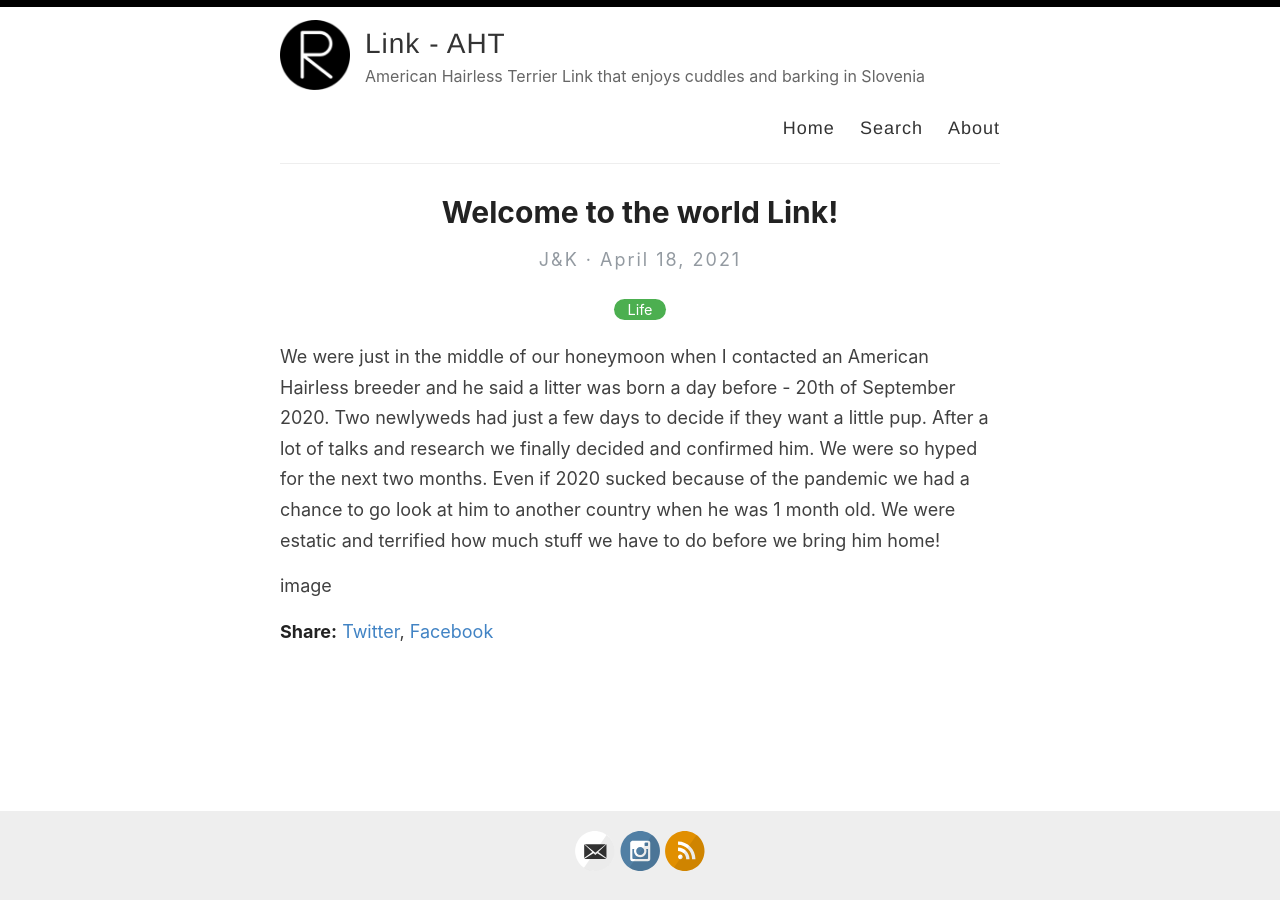
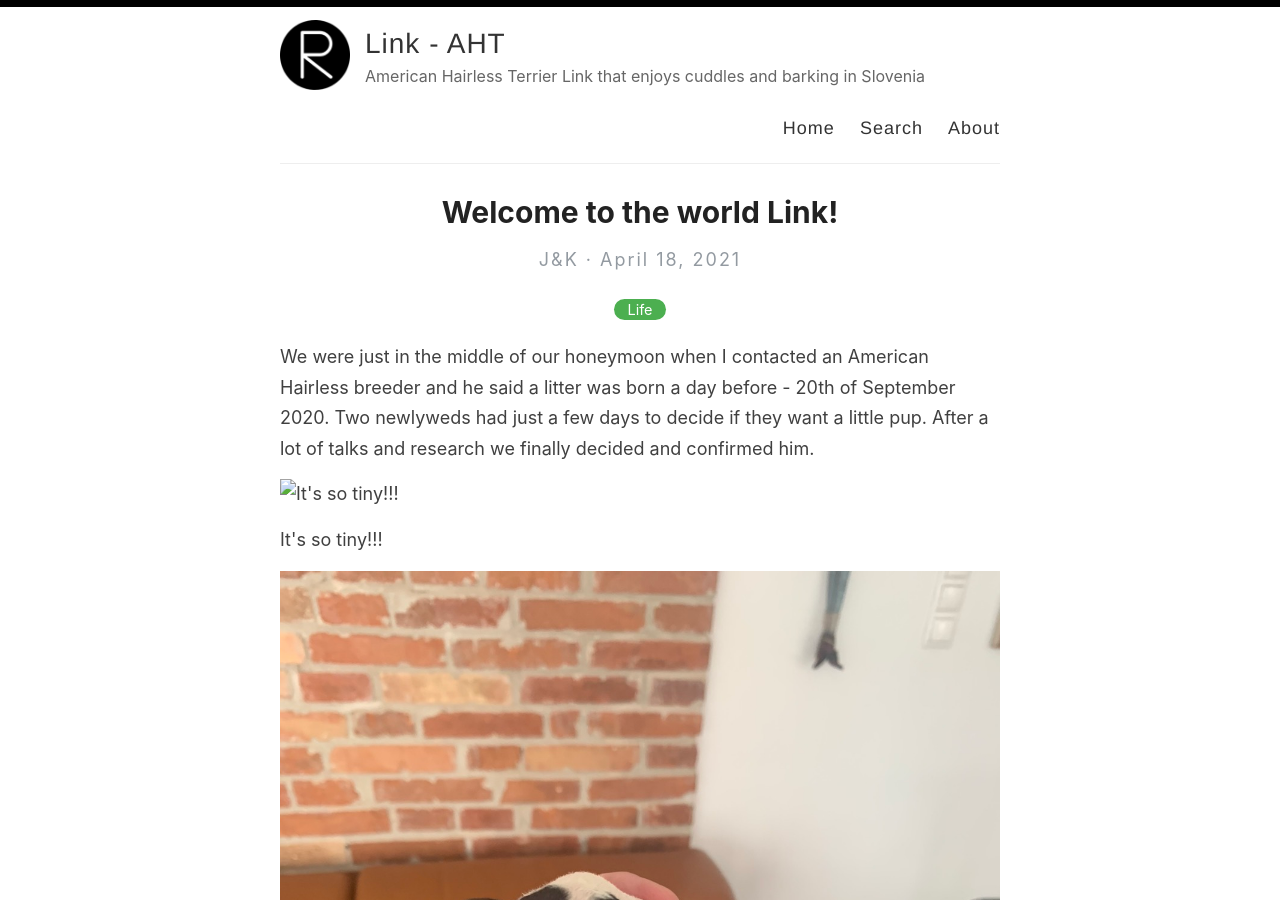
Before and after one commit to th0r88/link, a Jekyll site: the page built from _posts/2021-4-18-welcome-to-the-world-link.md, in a window 1280 px wide and 900 px high. Built offline with Jekyll 4.4.1, drawn with Linux system fonts in a browser that asks for light colours; part of the change alters nothing that is shown; some of the changed text lies outside the part shown.

Commit message:
Update 2021-4-18-welcome-to-the-world-link.md

```diff
--- a/_posts/2021-4-18-welcome-to-the-world-link.md
+++ b/_posts/2021-4-18-welcome-to-the-world-link.md
@@ -4,6 +4,18 @@ title: Welcome to the world Link!
 categories: Life
 ---
 
-We were just in the middle of our honeymoon when I contacted an American Hairless breeder and he said a litter was born a day before - 20th of September 2020. Two newlyweds had just a few days to decide if they want a little pup. After a lot of talks and research we finally decided and confirmed him. We were so hyped for the next two months. Even if 2020 sucked because of the pandemic we had a chance to go look at him to another country when he was 1 month old. We were estatic and terrified how much stuff we have to do before we bring him home!
+We were just in the middle of our honeymoon when I contacted an American Hairless breeder and he said a litter was born a day before - 20th of September 2020. Two newlyweds had just a few days to decide if they want a little pup. After a lot of talks and research we finally decided and confirmed him.
 
-image
+{% include image.html img="https://github.com/th0r88/link/blob/master/images/september/IMG_1163.JPG" title="It's so tiny!!!" caption="It's so tiny!!!" %}
+
+![Barely 3 days old](https://github.com/th0r88/link/blob/master/images/september/IMG_1164.JPG "Barely 3 days old")
+
+![Pups are born with hair](https://github.com/th0r88/link/blob/master/images/september/IMG_1165.JPG "Pups are born with hair")
+
+We were so hyped for the next two months. Even if 2020 sucked because of the pandemic we had a chance to go look at him to another country when he was 1 month old. We were estatic and terrified how much stuff we have to do before we bring him home!
+
+![Derp from the start](https://github.com/th0r88/link/blob/master/images/october/IMG_1250.jpg "Derp from the start")
+
+![So happy!](https://github.com/th0r88/link/blob/master/images/october/IMG_1251.jpg "So happy!")
+
+![Hu dis man?](https://github.com/th0r88/link/blob/master/images/october/IMG_1253.jpg "Hu dis man?")
```
